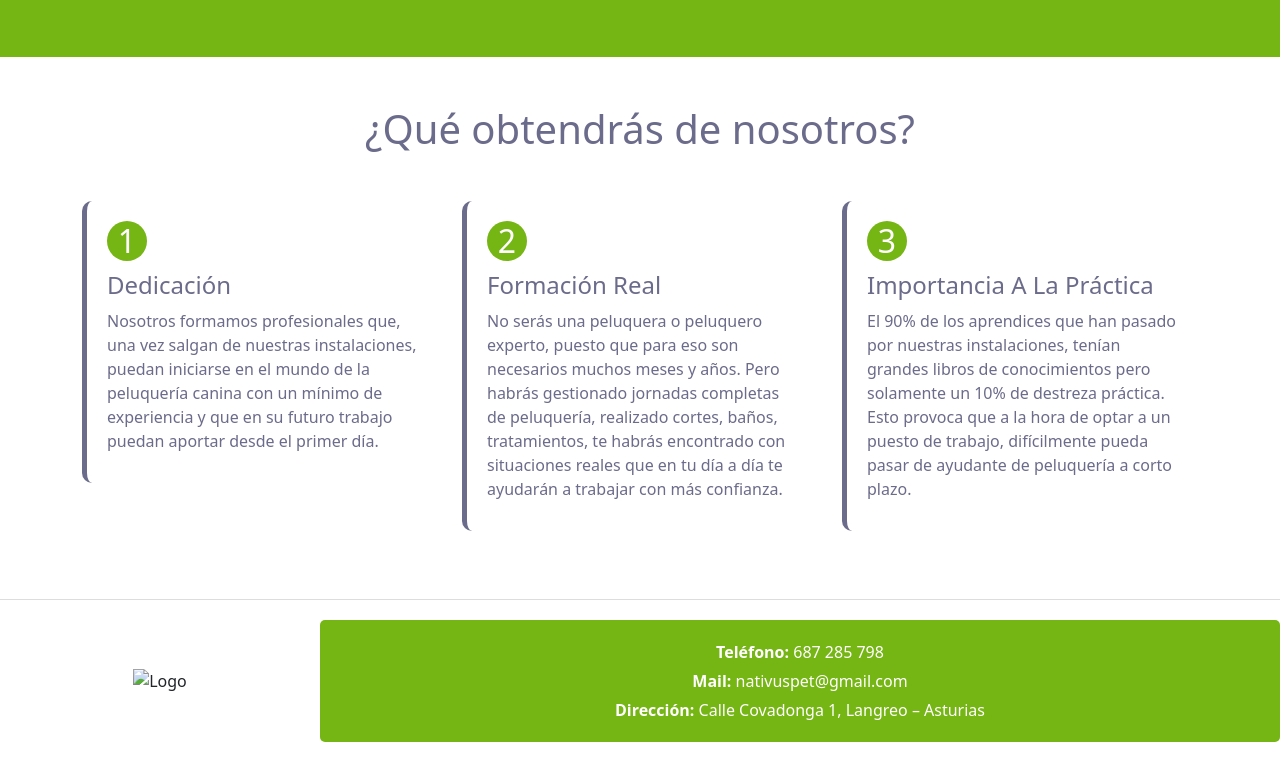
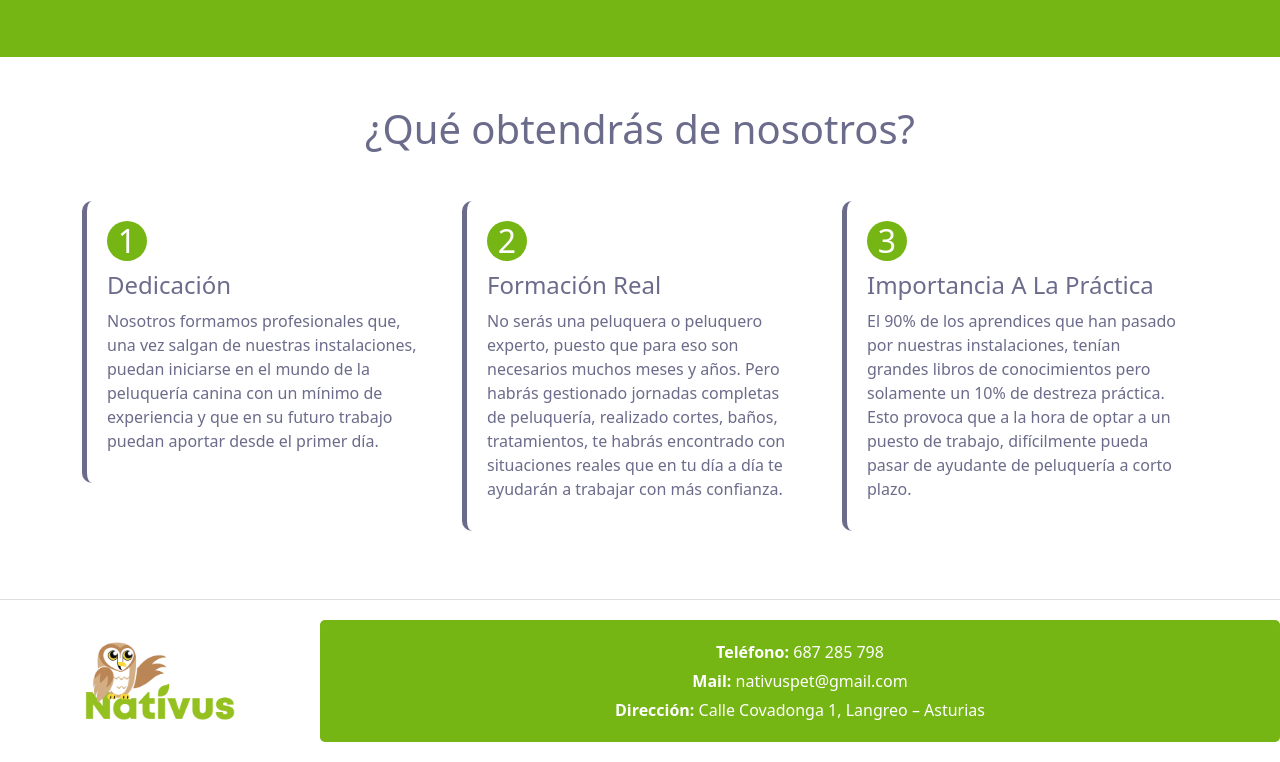
Before and after one commit to Luiso-o/Nativus_Academy, a website: page index.html in a window 1280 px wide. Shown: the part 1775-2537 px from the top of the page. Drawn offline with nearby package versions, Linux system fonts and the light colour scheme; files that its build step writes are made by us from their sources; the site is published under a folder, as on GitHub Pages, so addresses that start at the root find nothing.

Commit message:
ruta logo

```diff
--- a/index.html
+++ b/index.html
@@ -167,7 +167,7 @@
     <div class="container-fluid">
       <div class="row align-items-center">
         <div class="col-12 col-md-3 text-center text-md-left">
-          <img src="/img/logo-nativus.png" alt="Logo" class="logo">
+          <img src="img/logo-nativus.png" alt="Logo" class="logo">
         </div>
         <div class="col-12 col-md-9 text-center text-md-left contacta">
           <p><strong>Teléfono:</strong> 687 285 798</p>
```
